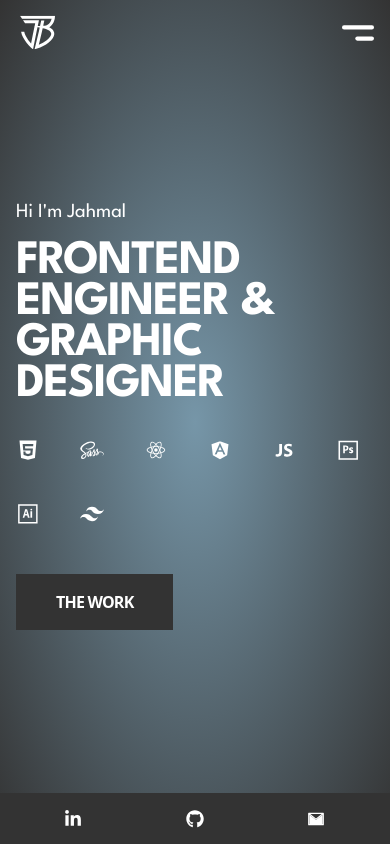
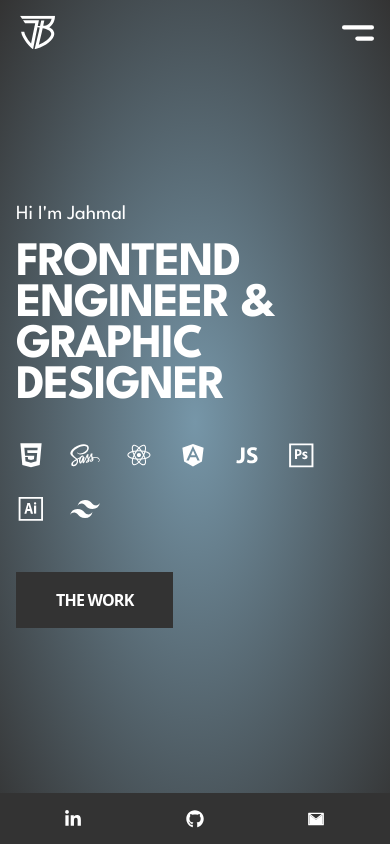
Before and after one commit to jablancTheDesigner/Jablanc-v3, a Next.js app: page / in a window 390 px wide. Built offline with nearby package versions, Linux system fonts and the light colour scheme.

Commit message:
Hero styling updates on mobile

```diff
--- a/components/Hero.tsx
+++ b/components/Hero.tsx
@@ -19,7 +19,7 @@ import {
 
 export const TechUsed = (): ReactElement => {
   return (
-    <motion.div className="text-2xl flex flex-wrap items-start gap-10 md:flex-row relative mt-8 md:mb-0 mb-8 md:justify-center justify-start text-white">
+    <motion.div className="text-3xl flex flex-wrap items-start gap-6 md:gap-10 md:flex-row relative mt-8 md:mb-0 mb-8 md:justify-center justify-start text-white pr-8 md:pr-0">
       <p><DiHtml5 /></p>
       <p><DiSass /></p>
       <p><DiReact /></p>
```
